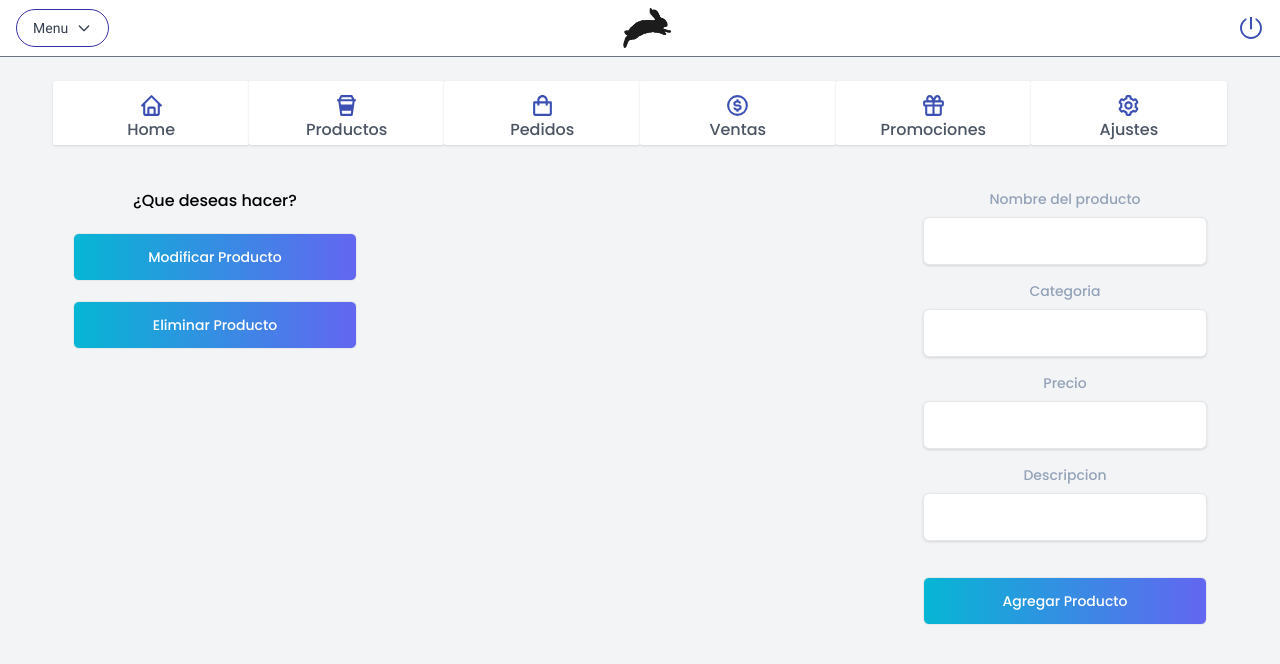
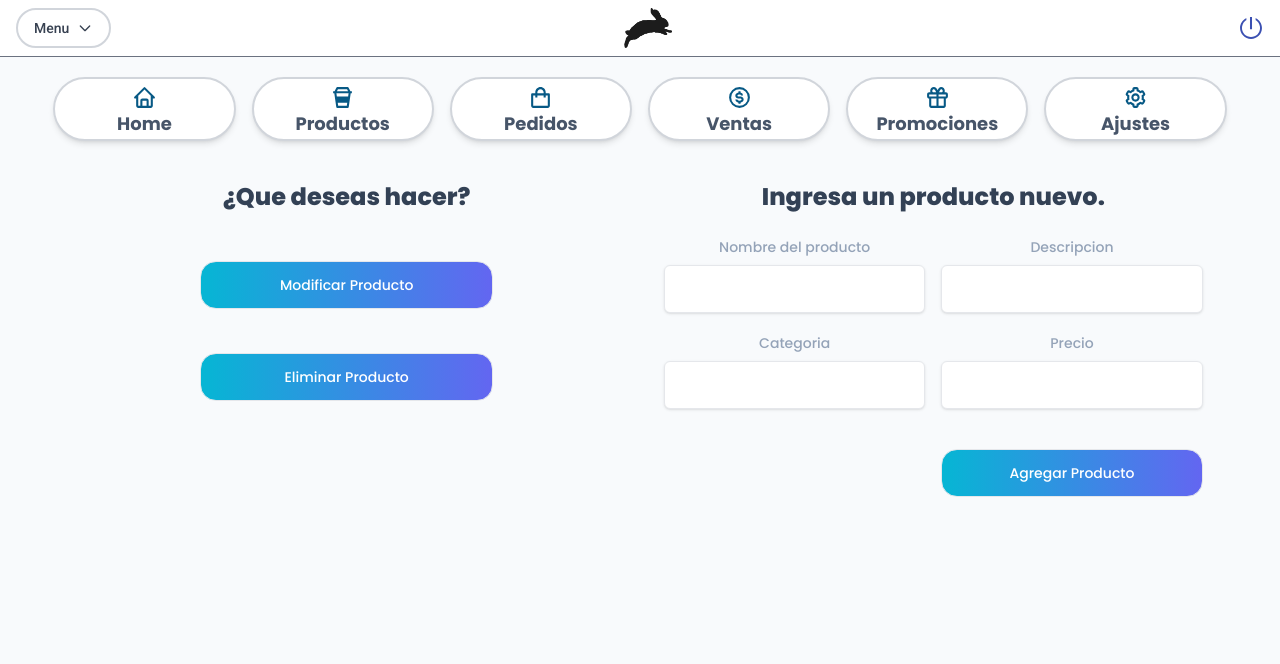
Before and after one commit to DiegoSantelices10/DyP_Aplicacion_Web, a Next.js app in the folder appweb/: page /productos/productos in a window 1280 px wide. Shown: the top 664 px of the page. Built offline with nearby package versions, Linux system fonts and the light colour scheme.

Commit message:
Avanzando con el front

```diff
--- a/appweb/components/container.js
+++ b/appweb/components/container.js
@@ -3,14 +3,14 @@ import Head from "next/head";
 
 
 const Container = (props) => (
-  <div className="relative bg-gray-100 h-screen  mx-auto ">
+  <div className="relative bg-slate-50 h-screen  mx-auto ">
     <Head>
       <title>D&amp;P</title>
     </Head>
 
 
     <body >
-      <div className="font-poppins">{props.children}</div>
+      <div className="font-poppins h-full">{props.children}</div>
 
     </body>
   </div>
--- a/appweb/components/menuacceso.js
+++ b/appweb/components/menuacceso.js
@@ -6,76 +6,76 @@ import { BiHome, BiCog, BiDollarCircle, BiShoppingBag, BiGift, BiCoffeeTogo } fr
 
 export default function menuacceso() {
   return (
-    <div className="flex justify-center  w-11/12 mx-auto  h-full py-6 text-gray-600 font-poppins">
+    <div className="flex justify-center w-11/12 mx-auto  h-auto py-5 gap-4">
+
       <Link href="../admin/home">
-        <button className="bg-white rounded-sm  shadow border-solid border-gray-500 h-16 text-md w-full">
-          <IconContext.Provider value={{ color: '#3b50b2', size: '25px' }}>
-            <div className="mt-2">
+        <button className="bg-white rounded-full  shadow-md border-2 border-gray-300 h-16  w-full">
+          <div className="mt-1">
+            <IconContext.Provider value={{ color: '#075985', size: '25px' }}>
               <BiHome className="mx-auto" />
-            </div>
-          </IconContext.Provider>
-          <p>Home</p>
-        </button>
-      </Link>
-
-      <Link href="../productos/productos">
-        <button className="bg-white rounded-sm  shadow border-solid border-gray-500 h-16 text-md w-full">
-          <IconContext.Provider value={{ color: '#3b50b2', size: '25px' }}>
-            <div className="mt-2">
-              <BiCoffeeTogo className="mx-auto" />
-            </div>
-          </IconContext.Provider>
-          <p>Productos</p>
-        </button>
-      </Link>
-
-      <Link href="../pedidos/pedidos">
-        <button className="bg-white rounded-sm  shadow border-solid border-gray-500 h-16 text-md w-full">
-          <IconContext.Provider value={{ color: '#3b50b2', size: '25px' }}>
-            <div className="mt-2">
-              <BiShoppingBag className="mx-auto " />
-            </div>
-          </IconContext.Provider>
-          <p>Pedidos</p>
-        </button>
-      </Link>
-
-      <Link href="../ventas/ventas">
-        <button className="bg-white rounded-sm  shadow border-solid border-gray-500 h-16 text-md w-full">
-          <IconContext.Provider value={{ color: '#3b50b2', size: '25px' }}>
-            <div className="mt-2">
-              <BiDollarCircle className="mx-auto" />
-            </div>
-          </IconContext.Provider>
-          <p>Ventas</p>
-        </button>
-      </Link>
-
-      <Link href="../promociones/promociones">
-        <button className="bg-white rounded-sm  shadow border-solid border-gray-500 h-16 text-md w-full">
-          <IconContext.Provider value={{ color: '#3b50b2', size: '25px' }}>
-            <div className="mt-2">
-              <BiGift className="mx-auto" />
-            </div>
-          </IconContext.Provider>
-          <p>Promociones</p>
-        </button>
-      </Link>
-
-      <Link href="../ajustes/ajustes">
-        <button className="bg-white rounded-sm  shadow border-solid border-gray-500 h-16 text-md w-full">
-          <IconContext.Provider value={{ color: '#3b50b2', size: '25px' }}>
-            <div className="mt-2">
-              <BiCog className="mx-auto" />
-            </div>
-          </IconContext.Provider>
-          <p>Ajustes</p>
+            </IconContext.Provider>
+            <p className="text-lg font-poppins font-bold text-slate-600">Home</p>
+          </div>
         </button>
       </Link>
 
 
 
 
+      <Link href="../productos/productos">
+        <button className="bg-white rounded-full  shadow-md border-2 border-gray-300 h-16  w-full">
+          <div className="mt-1">
+            <IconContext.Provider value={{ color: '#075985', size: '25px' }}>
+              <BiCoffeeTogo className="mx-auto" />
+            </IconContext.Provider>
+            <p className="text-lg font-poppins font-bold text-slate-600">Productos</p>
+          </div>
+        </button>
+      </Link>
+
+      <Link href="../pedidos/pedidos">
+        <button className="bg-white rounded-full  shadow-md border-2 border-gray-300 h-16  w-full">
+          <div className="mt-1">
+            <IconContext.Provider value={{ color: '#075985', size: '25px' }}>
+              <BiShoppingBag className="mx-auto " />
+            </IconContext.Provider>
+            <p className="text-lg font-poppins font-bold text-slate-600">Pedidos</p>
+          </div>
+        </button>
+      </Link>
+
+      <Link href="../ventas/ventas">
+        <button className="bg-white rounded-full  shadow-md border-2 border-gray-300 h-16  w-full">
+          <div className="mt-1" >
+            <IconContext.Provider value={{ color: '#075985', size: '25px' }}>
+              <BiDollarCircle className="mx-auto" />
+            </IconContext.Provider>
+            <p className="text-lg font-poppins font-bold text-slate-600">Ventas</p>
+          </div>
+        </button>
+      </Link>
+
+      <Link href="../promociones/promociones">
+        <button className="bg-white rounded-full  shadow-md border-2 border-gray-300 h-16  w-full">
+          <div className="mt-1" >
+            <IconContext.Provider value={{ color: '#075985', size: '25px' }}>
+              <BiGift className="mx-auto" />
+            </IconContext.Provider>
+            <p className="text-lg font-poppins font-bold text-slate-600">Promociones</p>
+          </div>
+        </button>
+      </Link>
+
+      <Link href="../ajustes/ajustes">
+        <button className="bg-white rounded-full  shadow-md border-2 border-gray-300 h-16  w-full ">
+          <div className="mt-1">
+            <IconContext.Provider value={{ color: '#075985', size: '25px' }}>
+              <BiCog className="mx-auto" />
+            </IconContext.Provider>
+            <p className="text-lg font-poppins font-bold text-slate-600">Ajustes</p>
+          </div>
+        </button>
+      </Link>
     </div>
   )
 }
--- a/appweb/components/menudropdown.js
+++ b/appweb/components/menudropdown.js
@@ -7,8 +7,8 @@ export default function menudropdown() {
     return (
 
         <div className="max-w-lg mx-auto">
-          <button className="text-gray-700 border-indigo-800  focus:ring-4
-          focus:ring-blue-300 font-medium rounded-3xl text-sm px-4 py-2 border
+          <button className="text-gray-700 border-gray-300  focus:ring-4
+          focus:ring-blue-300 font-medium rounded-3xl text-sm px-4 py-2 border-2
           text-center inline-flex items-center" type="button" data-dropdown-toggle="dropdown">
             Menu<svg className="w-4 h-4 ml-2" fill="none" stroke="currentColor" viewBox="0 0 24 24"
             xmlns="http://www.w3.org/2000/svg"><path strokeLinecap="round" strokeLinejoin="round"
--- a/appweb/pages/_document.js
+++ b/appweb/pages/_document.js
@@ -7,11 +7,8 @@ class MyDocument extends Document {
                 <Head>
                     <link rel="preconnect" href="https://fonts.googleapis.com" />
                     <link rel="preconnect" href="https://fonts.gstatic.com" />
-                    <link href="https://fonts.googleapis.com/css2?family=Roboto&display=swap" rel="stylesheet" />
-
-                    <link rel="preconnect" href="https://fonts.googleapis.com" />
-                    <link rel="preconnect" href="https://fonts.gstatic.com"  />
-                    <link href="https://fonts.googleapis.com/css2?family=Poppins:wght@500;600;700;800&display=swap" rel="stylesheet" />
+                    <link href="https://fonts.googleapis.com/css2?family=Roboto:wght@500;700;900&display=swap" rel="stylesheet" />
+                    <link href="https://fonts.googleapis.com/css2?family=Poppins:wght@500;600;700;800;900&display=swap" rel="stylesheet" />
 
                 </Head>
                 <body>
--- a/appweb/pages/admin/home.js
+++ b/appweb/pages/admin/home.js
@@ -7,7 +7,6 @@ export default function home() {
   return (
     <Container>
       <Navbar/>
-      <Liveinfo/>
       <Menuacceso />
       <div className="h-full">
         <div className="w-11/12 h-full flex  mx-auto gap-4 text-center">
--- a/appweb/pages/pedidos/pedidos.js
+++ b/appweb/pages/pedidos/pedidos.js
@@ -8,9 +8,10 @@ export default function pedidos() {
   return (
     <Container >
       <Navbar />
-      <Liveinfo />
       <Menuacceso />
-      <p>Pedidos</p>
+      <div className="w-11/12 h-full bg-red-300">
+
+      </div>
     </Container>
   )
 }
--- a/appweb/pages/productos/productos.js
+++ b/appweb/pages/productos/productos.js
@@ -7,35 +7,41 @@ import Liveinfo from '../../components/liveinfo'
 
 export default function productos() {
   return (
-
-
-
     <Container >
       <Navbar />
+<div className="h-screen fixed w-full">
       <Menuacceso />
-
-      <div className="w-11/12 h-full flex  mx-auto gap-4 text-center">
-        <div className="flex justify-between p-5 w-full">
-          <div className="w-1/4">
-            <h1>¿Que deseas hacer?</h1>
-            <button className="mx-auto w-full py-2 h-12 mt-5
-                                    rounded-md  text-sm
+      <div className="w-11/12 h-full mx-auto  text-center">
+        <div className="flex align-items-center py-5 w-full">
+          <div className="w-full">
+            <h1 className="text-2xl font-poppins font-extrabold text-slate-700">¿Que deseas hacer?</h1>
+            <div className="w-full mt-7">
+              <button className="mx-auto w-1/2 py-2 h-12 mt-5 rounded-2xl  text-sm
                                         border text-white bg-gradient-to-r
                                         from-cyan-500 to-indigo-500 "
                 type="button">
                 Modificar Producto
               </button>
-              <button className="mx-auto w-full py-2 h-12 mt-5
-                                    rounded-md  text-sm
+            </div>
+            <div className="w-full mt-6">
+              <button className=" mx-auto w-1/2 py-2 h-12 mt-5
+                                    rounded-2xl  text-sm
                                     border text-white bg-gradient-to-r
                                     from-cyan-500 to-indigo-500 "
                 type="button">
                 Eliminar Producto
               </button>
             </div>
-          <div className="w-1/4">
-          <form >
-      <div className="mb-4">
+          </div>
+
+
+
+
+
+          <form className="w-full mx-auto">
+            <h1 className=" text-2xl font-poppins font-extrabold text-slate-700">Ingresa un producto nuevo.</h1>
+            <div className="grid grid-cols-2 gap-4 p-6">
+              <div className="mb-1 w-full mx-auto">
                 <label className="block mb-2 text-sm  text-slate-400" >
                   Nombre del producto
                 </label>
@@ -46,49 +52,52 @@ Eliminar Producto
                   type="text"
                 />
               </div>
-      <div className="mb-1">
+              <div className="mb-1 w-full mx-auto">
+                <label className="block mb-2 text-sm  text-slate-400" >
+                  Descripcion
+                </label>
+                <input
+                  className="w-full h-12 px-3 py-2 text-sm leading-tight text-gray-700 border
+                              rounded-md shadow appearance-none focus:outline-none focus:shadow-outline"
+                  id="producto"
+                  type="text"
+                />
+              </div>
+              <div className="mb-1 w-full mx-auto">
                 <label className="block mb-2 text-sm  text-slate-400" >
                   Categoria
                 </label>
                 <input
-          className="w-full h-12 px-3 py-2 mb-3 text-sm leading-tight text-gray-700 border
+                  className="w-full h-12 px-3 py-2 text-sm leading-tight text-gray-700 border
                               rounded-md shadow appearance-none focus:outline-none focus:shadow-outline"
-          id="categoria"
+                  id="producto"
                   type="text"
                 />
               </div>
-      <div className="mb-1">
+              <div className="mb-1 w-full mx-auto">
                 <label className="block mb-2 text-sm  text-slate-400" >
                   Precio
                 </label>
                 <input
-          className="w-full h-12 px-3 py-2 mb-3 text-sm leading-tight text-gray-700 border
+                  className="w-full h-12 px-3 py-2 text-sm leading-tight text-gray-700 border
                               rounded-md shadow appearance-none focus:outline-none focus:shadow-outline"
-          id="precio"
+                  id="producto"
                   type="text"
                 />
               </div>
-      <div className="mb-1">
-        <label className="block mb-2 text-sm  text-slate-400" >
-          Descripcion
-        </label>
-        <input
-          className="w-full h-12 px-3 py-2 mb-3 text-sm leading-tight text-gray-700 border
-          rounded-md shadow appearance-none focus:outline-none focus:shadow-outline"
-          id="descripcion"
-          type="text"
-        />
-      </div>
-      <button className="mx-auto w-full py-2 h-12 mt-5
-                                    rounded-md  text-sm
+
+              <button className="w-auto py-2 h-12 mt-5 col-start-2
+                                    rounded-2xl  text-sm
                                     border text-white bg-gradient-to-r
                                     from-cyan-500 to-indigo-500 "
                 onClick={() => router.push('./admin/home')}
                 type="button">
                 Agregar Producto
               </button>
+            </div>
+          </form>
 
-    </form>
+
         </div>
       </div>
       </div>
--- a/appweb/tailwind.config.cjs
+++ b/appweb/tailwind.config.cjs
@@ -7,7 +7,7 @@ module.exports = {
   theme: {
     fontFamily: {
     'body':['Source Sans Pro', 'sans-serif'],
-    'roboto': ['Roboto'],
+    'roboto': ['Roboto', 'sans-serif'],
     'poppins': ['Poppins', 'sans-serif']
     },
 
```
Lines whose indentation alone changed are shown as unchanged.
